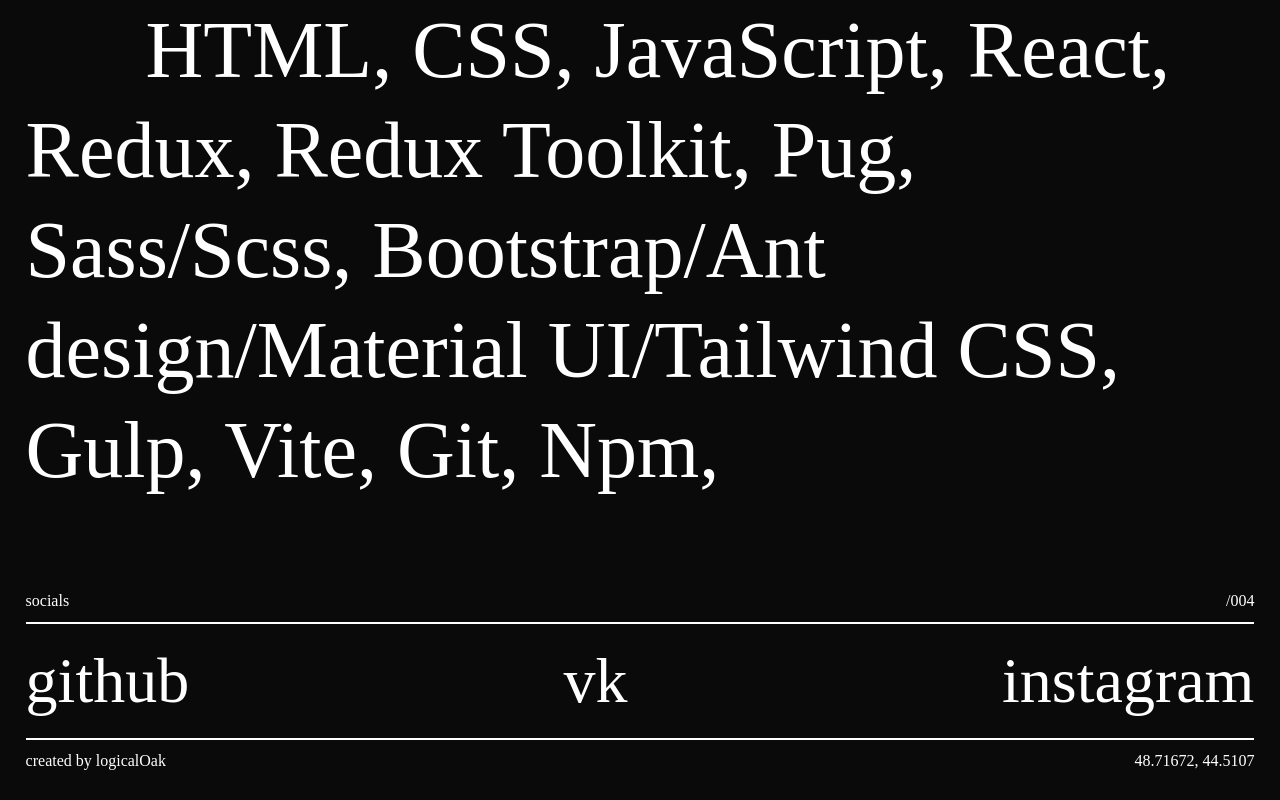
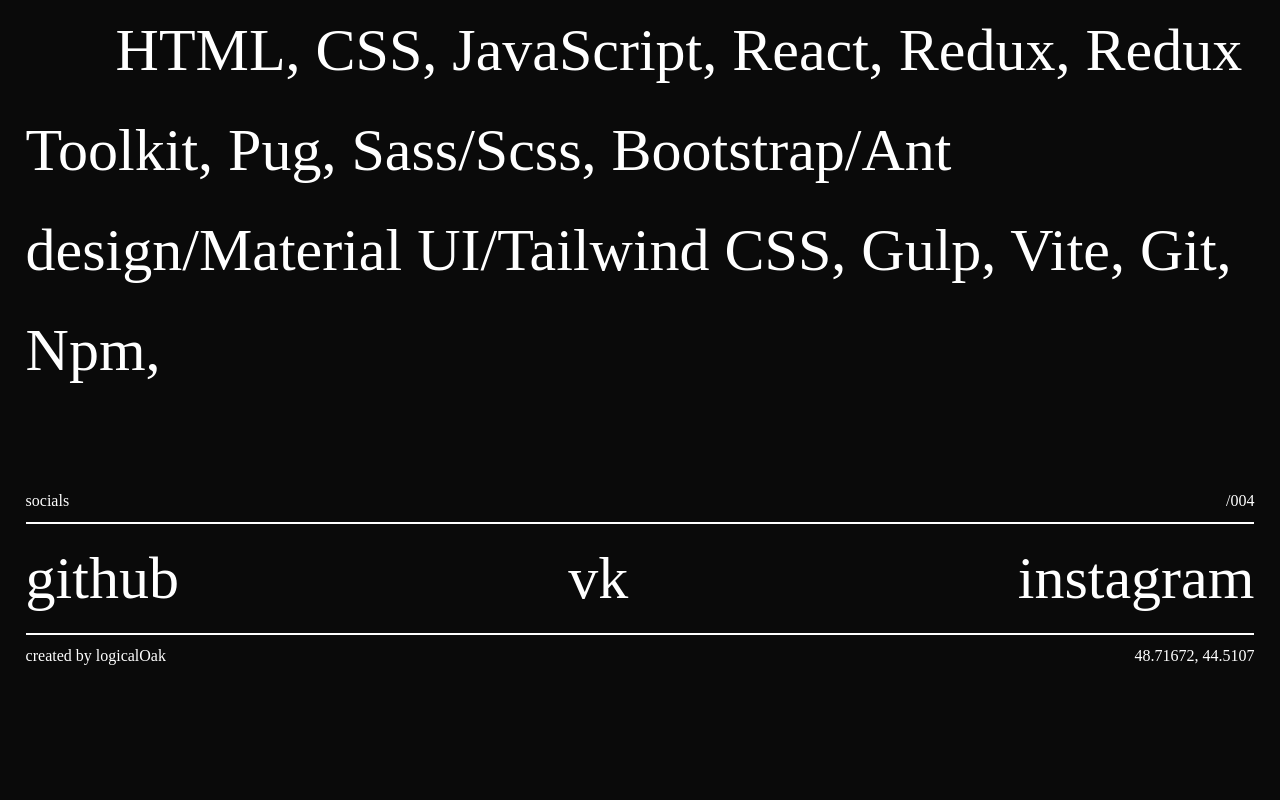
Before and after one commit to logicalOak/portfolio, a React (Vite) app: page / in a window 1280 px wide. Shown: the part 2765-3565 px from the top of the page. After the commit the page ends 3460 px from the top, so only its background shows below. Built offline with nearby package versions, Linux system fonts and the light colour scheme.

Commit message:
change fonts

```diff
--- a/src/assets/index.scss
+++ b/src/assets/index.scss
@@ -310,7 +310,7 @@
 /* stack */
 
 .stack .stack-container p {
-	font-size: 80px;
+	font-size: 60px;
 	line-height: 100px;
 }
 
@@ -340,7 +340,7 @@
 .socials .socials-container a {
 	cursor: pointer;
 	text-decoration: none;
-	font-size: 64px;
+	font-size: 60px;
 }
 
 @media (max-width: 900px) {
```
